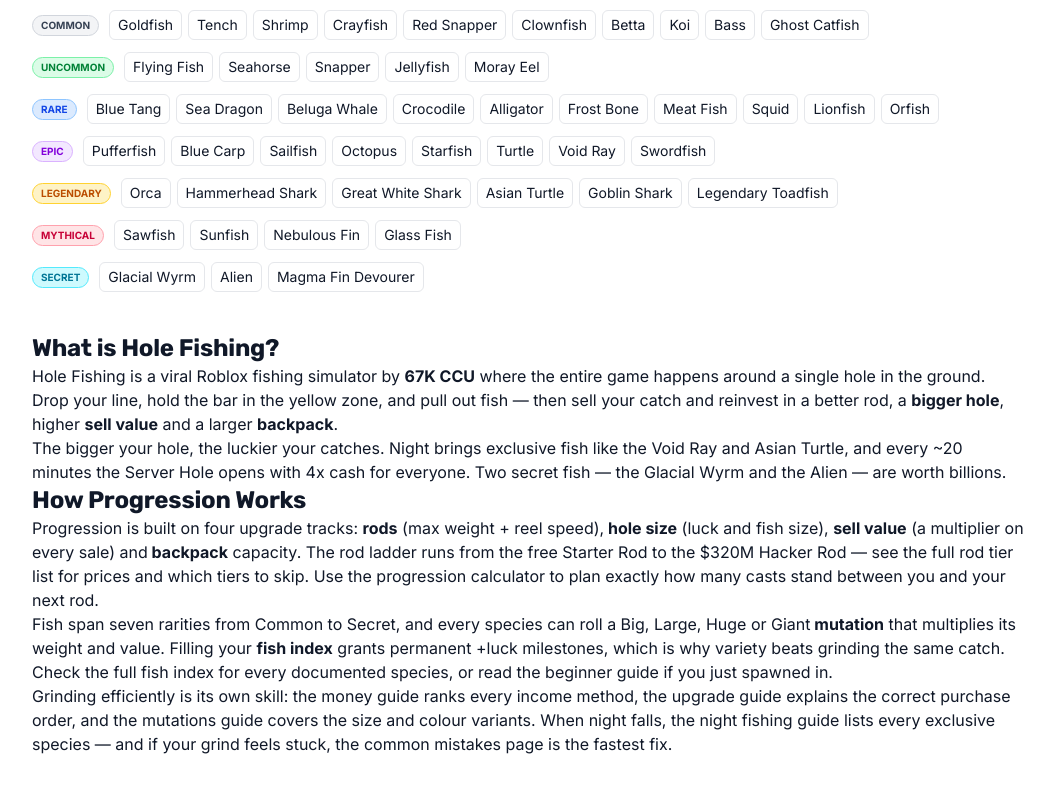
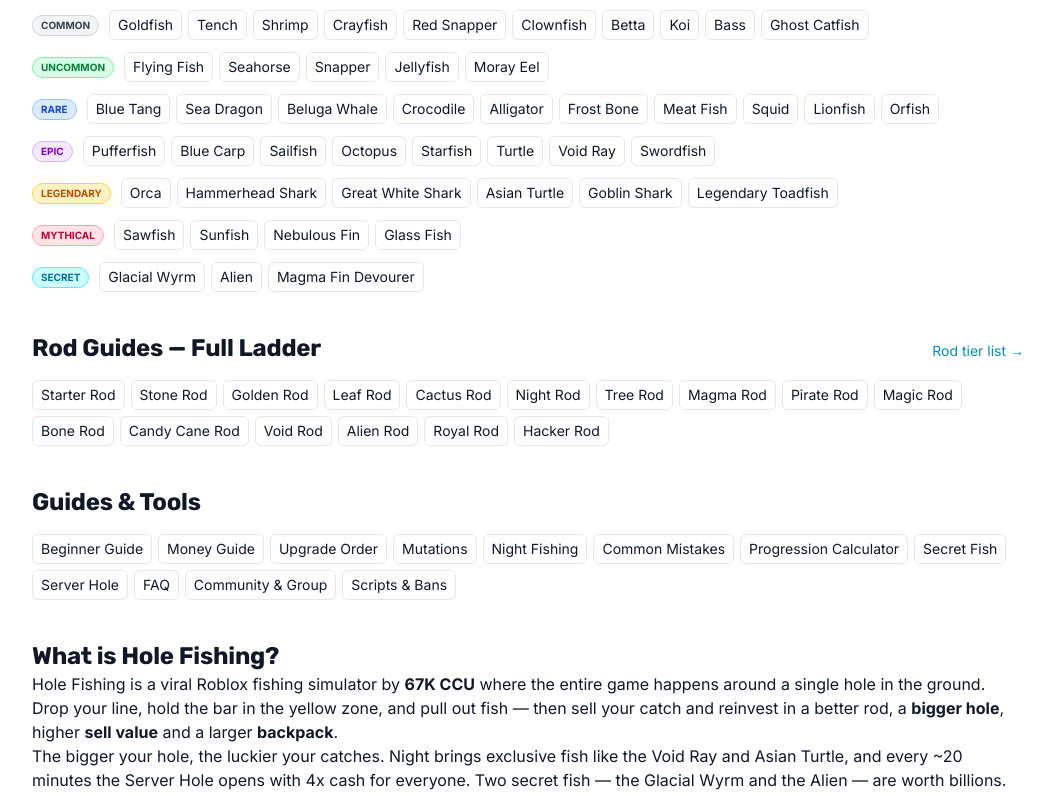
Before and after one commit to ken-fs/holefishing, a Next.js app: page / in a window 1280 px wide. Shown: the part 2139-2935 px from the top of the page, without its empty margins (112-1166 px from the left). Built offline with nearby package versions, Linux system fonts and the light colour scheme.

Commit message:
seo: 鱼页枢纽扩成全站深层页枢纽（+16 杆页 +12 攻略页）
URL Inspection 实证：75/84 页 'URL is unknown to Google'（Google 从未抓取），
流量 97% 压 /codes/ 单页。首页+/codes 现在给全部 76 个深层页一条内链路径。

```diff
--- a/src/app/codes/page.tsx
+++ b/src/app/codes/page.tsx
@@ -2,7 +2,7 @@
 import Link from 'next/link';
 import { getCodes, getGameConfig } from '@/lib/data';
 import { generateSEOMetadata, generateBreadcrumbSchema, generateFAQSchema, getCurrentDateString } from '@/lib/seo';
-import FishIndexLinks from '@/components/FishIndexLinks';
+import SiteIndexLinks from '@/components/SiteIndexLinks';
 
 export const metadata: Metadata = generateSEOMetadata({
   title: `Hole Fishing Codes (${getCurrentDateString()}) — Working Codes & Status`,
@@ -229,7 +229,7 @@
       </section>
 
       {/* 全鱼种内链模块（2026-09-28 加，借全站最强页的爬取热度带鱼页收录） */}
-      <FishIndexLinks />
+      <SiteIndexLinks />
 
       <script type="application/ld+json" dangerouslySetInnerHTML={{ __html: JSON.stringify(breadcrumb) }} />
       <script type="application/ld+json" dangerouslySetInnerHTML={{ __html: JSON.stringify(faq) }} />
--- a/src/app/page.tsx
+++ b/src/app/page.tsx
@@ -1,7 +1,7 @@
 import Link from 'next/link';
 import { getGameConfig, getAllFish, getRods, RARITY_COLORS } from '@/lib/data';
 import { generateVideoGameSchema, generateWebSiteSchema, getCurrentDateString } from '@/lib/seo';
-import FishIndexLinks from '@/components/FishIndexLinks';
+import SiteIndexLinks from '@/components/SiteIndexLinks';
 
 const config = getGameConfig();
 
@@ -134,7 +134,7 @@
       </section>
 
       {/* 全鱼种内链模块（2026-09-28 加，修复鱼页零收录的内链发现问题） */}
-      <FishIndexLinks />
+      <SiteIndexLinks />
 
       {/* About the game */}
       <section className="prose prose-gray dark:prose-invert max-w-none">
--- a/src/components/FishIndexLinks.tsx
+++ /dev/null
@@ -1,46 +0,0 @@
-import Link from 'next/link';
-import { getAllFish, RARITY_ORDER, RARITY_COLORS } from '@/lib/data';
-
-/**
- * 全鱼种内链模块（2026-09-28 加）
- * 背景：41 个 /fish/[slug] 页上线两周 Google 零抓取（URL Inspection: "URL is unknown to Google"）。
- * 全站最强的首页 + /codes/ 原来各只有 2 条鱼页内链 → 在最强页面放全量内链，
- * 给 Google 一条发现深页的爬取路径。只放这两个强页，不撒全站（全站放会稀释权重）。
- */
-export default function FishIndexLinks() {
-  const fish = getAllFish();
-  return (
-    <section className="mb-10">
-      <div className="flex items-baseline justify-between mb-4">
-        <h2 className="text-2xl font-black">Fish Index — Every Species</h2>
-        <Link href="/fish" className="text-sm text-cyan-600 dark:text-cyan-400 hover:underline">
-          Full index →
-        </Link>
-      </div>
-      <div className="space-y-3">
-        {RARITY_ORDER.map((rarity) => {
-          const group = fish.filter((f) => f.rarity === rarity);
-          if (!group.length) return null;
-          return (
-            <div key={rarity} className="flex flex-wrap items-center gap-1.5">
-              <span
-                className={`text-[10px] px-2 py-0.5 rounded-full border font-bold uppercase mr-1 ${RARITY_COLORS[rarity]}`}
-              >
-                {rarity}
-              </span>
-              {group.map((f) => (
-                <Link
-                  key={f.slug}
-                  href={`/fish/${f.slug}`}
-                  className="text-sm px-2 py-1 rounded-md border border-gray-200 dark:border-gray-800 hover:border-cyan-500 hover:text-cyan-600 dark:hover:text-cyan-400 transition-colors"
-                >
-                  {f.name}
-                </Link>
-              ))}
-            </div>
-          );
-        })}
-      </div>
-    </section>
-  );
-}
--- /dev/null
+++ b/src/components/SiteIndexLinks.tsx
@@ -0,0 +1,95 @@
+import Link from 'next/link';
+import { getAllFish, getRods, RARITY_ORDER, RARITY_COLORS } from '@/lib/data';
+
+/**
+ * 全站深层页内链枢纽（2026-09-28）
+ *
+ * 背景：URL Inspection 批量检查发现全站 84 页里 75 页「URL is unknown to Google」
+ * （48 鱼页 + 16 杆页 + 11 攻略页从未被抓取），全站流量 97% 压在 /codes/ 单页。
+ * 修复 = 在 Google 常爬的两页（首页 + /codes/）放全量深层页内链，给爬虫一条发现路径。
+ *
+ * 杆页数据顺序按 rods.json 的 order（进度顺序），攻略页为固定清单。
+ */
+
+const GUIDES = [
+  { href: '/beginner-guide/', title: 'Beginner Guide' },
+  { href: '/money-guide/', title: 'Money Guide' },
+  { href: '/upgrades/', title: 'Upgrade Order' },
+  { href: '/mutations/', title: 'Mutations' },
+  { href: '/night-fishing/', title: 'Night Fishing' },
+  { href: '/mistakes/', title: 'Common Mistakes' },
+  { href: '/calculator/', title: 'Progression Calculator' },
+  { href: '/secret-fish/', title: 'Secret Fish' },
+  { href: '/server-hole/', title: 'Server Hole' },
+  { href: '/faq/', title: 'FAQ' },
+  { href: '/community/', title: 'Community & Group' },
+  { href: '/scripts/', title: 'Scripts & Bans' },
+];
+
+const chip =
+  'text-sm px-2 py-1 rounded-md border border-gray-200 dark:border-gray-800 hover:border-cyan-500 hover:text-cyan-600 dark:hover:text-cyan-400 transition-colors';
+
+export default function SiteIndexLinks() {
+  const fish = getAllFish();
+  const rods = [...getRods()].sort((a, b) => (a.order ?? 0) - (b.order ?? 0));
+
+  return (
+    <>
+      <section className="mb-10">
+        <div className="flex items-baseline justify-between mb-4">
+          <h2 className="text-2xl font-black">Fish Index — Every Species</h2>
+          <Link href="/fish" className="text-sm text-cyan-600 dark:text-cyan-400 hover:underline">
+            Full index →
+          </Link>
+        </div>
+        <div className="space-y-3">
+          {RARITY_ORDER.map((rarity) => {
+            const group = fish.filter((f) => f.rarity === rarity);
+            if (!group.length) return null;
+            return (
+              <div key={rarity} className="flex flex-wrap items-center gap-1.5">
+                <span
+                  className={`text-[10px] px-2 py-0.5 rounded-full border font-bold uppercase mr-1 ${RARITY_COLORS[rarity]}`}
+                >
+                  {rarity}
+                </span>
+                {group.map((f) => (
+                  <Link key={f.slug} href={`/fish/${f.slug}`} className={chip}>
+                    {f.name}
+                  </Link>
+                ))}
+              </div>
+            );
+          })}
+        </div>
+      </section>
+
+      <section className="mb-10">
+        <div className="flex items-baseline justify-between mb-4">
+          <h2 className="text-2xl font-black">Rod Guides — Full Ladder</h2>
+          <Link href="/rods" className="text-sm text-cyan-600 dark:text-cyan-400 hover:underline">
+            Rod tier list →
+          </Link>
+        </div>
+        <div className="flex flex-wrap gap-1.5">
+          {rods.map((r) => (
+            <Link key={r.slug} href={`/rods/${r.slug}`} className={chip}>
+              {r.name}
+            </Link>
+          ))}
+        </div>
+      </section>
+
+      <section className="mb-10">
+        <h2 className="text-2xl font-black mb-4">Guides &amp; Tools</h2>
+        <div className="flex flex-wrap gap-1.5">
+          {GUIDES.map((g) => (
+            <Link key={g.href} href={g.href} className={chip}>
+              {g.title}
+            </Link>
+          ))}
+        </div>
+      </section>
+    </>
+  );
+}
```
